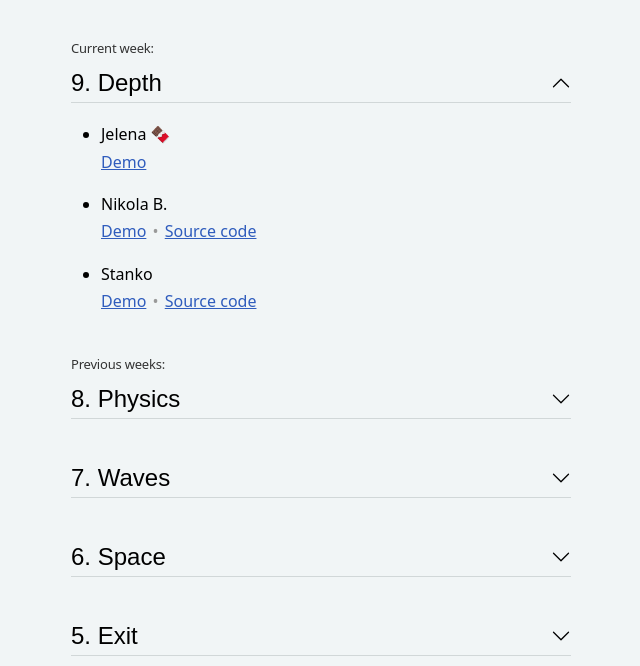
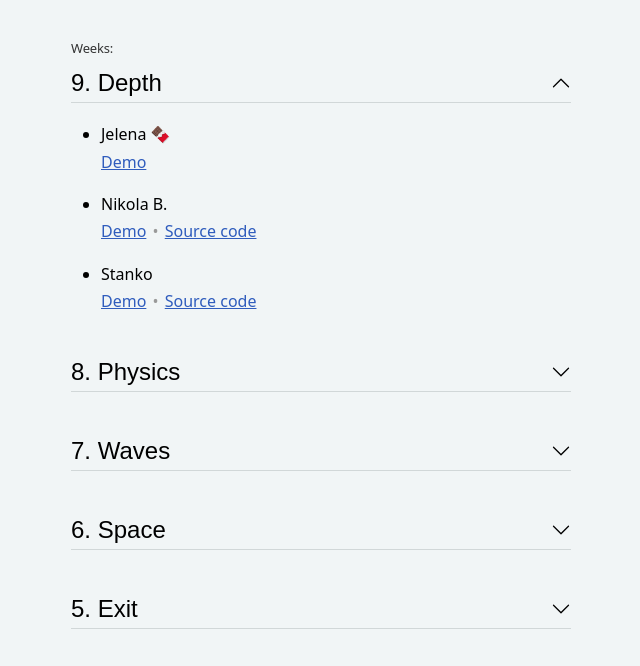
Before and after one commit to Stanko/code-challenge, a plain HTML site: page index.html in a window 1280 px wide. Shown: the part 109-775 px from the top of the page, without its empty margins (319-959 px from the left). Drawn offline with Linux system fonts and the light colour scheme.

Commit message:
Deploying to gh-pages from @ Stanko/code-challenge@b742ae223978e876028f36333686129447f0d6cb 🚀

```diff
--- a/index.html
+++ b/index.html
@@ -52,7 +52,7 @@
       </div>
 
       <div>
-        <div class="eyebrow">Current week:</div>
+        <div class="eyebrow">Weeks:</div>
 
       <div class="week" id="week-9">
         <h2 class="week-title">
@@ -99,7 +99,6 @@
           </li>
         </ul>
       </div>
-<div class="eyebrow">Previous weeks:</div>
 
       <div class="week" id="week-8">
         <h2 class="week-title">
```
